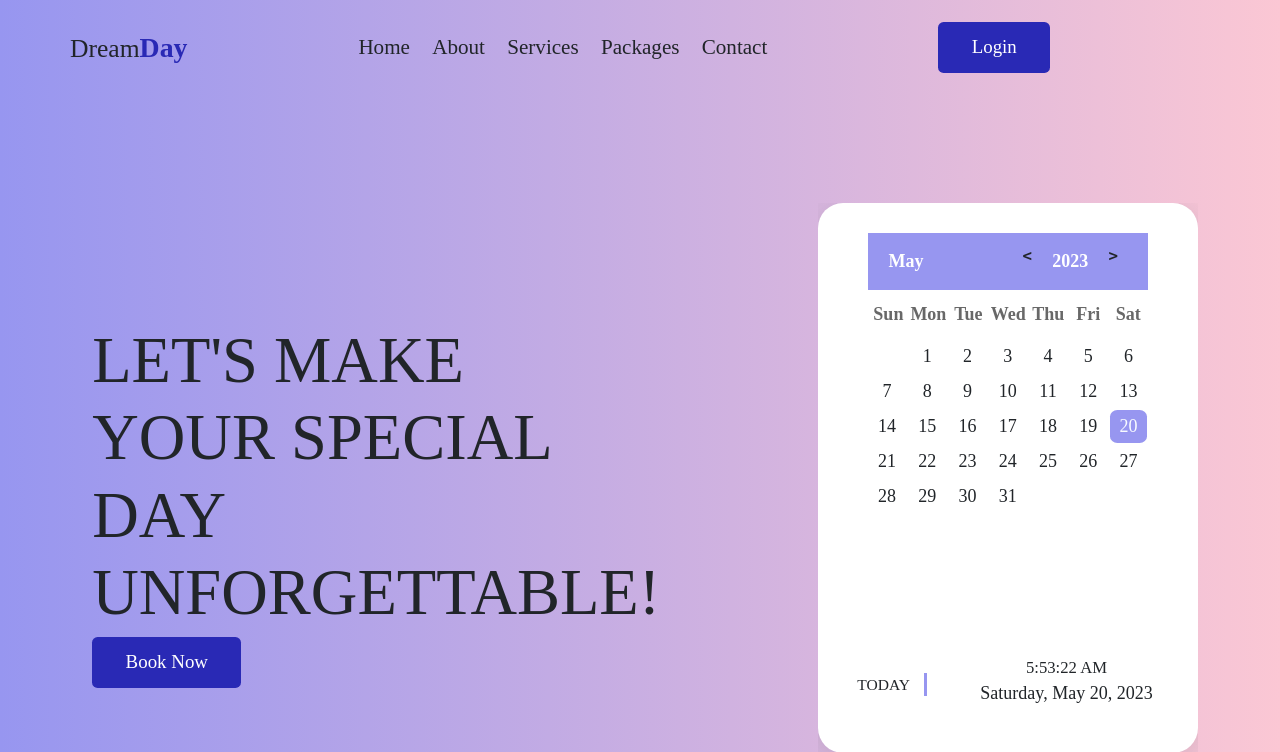
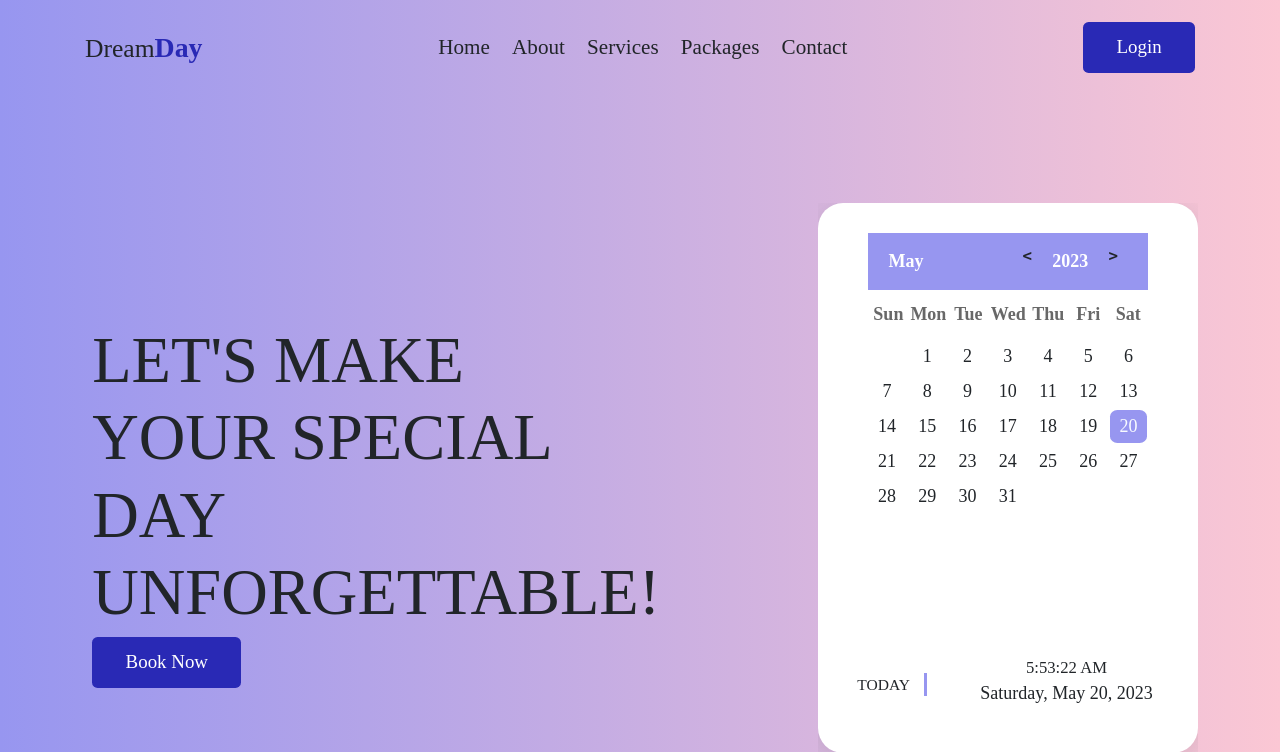
Before and after one commit to munazzahammf/wedding-plan, a PHP site: page / in a window 1280 px wide. Shown: the top 752 px of the page. Run offline with PHP 8.4, Linux system fonts and the light colour scheme; some web fonts are replaced.

Commit message:
login button correctly aligned.

```diff
--- a/index.php
+++ b/index.php
@@ -34,7 +34,7 @@
 
    <div class="container">
 
-      <div class="row align-items-center justify-content-between">
+      <div class="d-flex align-items-center justify-content-between">
 
          <a href="#home" class="logo">Dream<span>Day</span></a>
 
```
